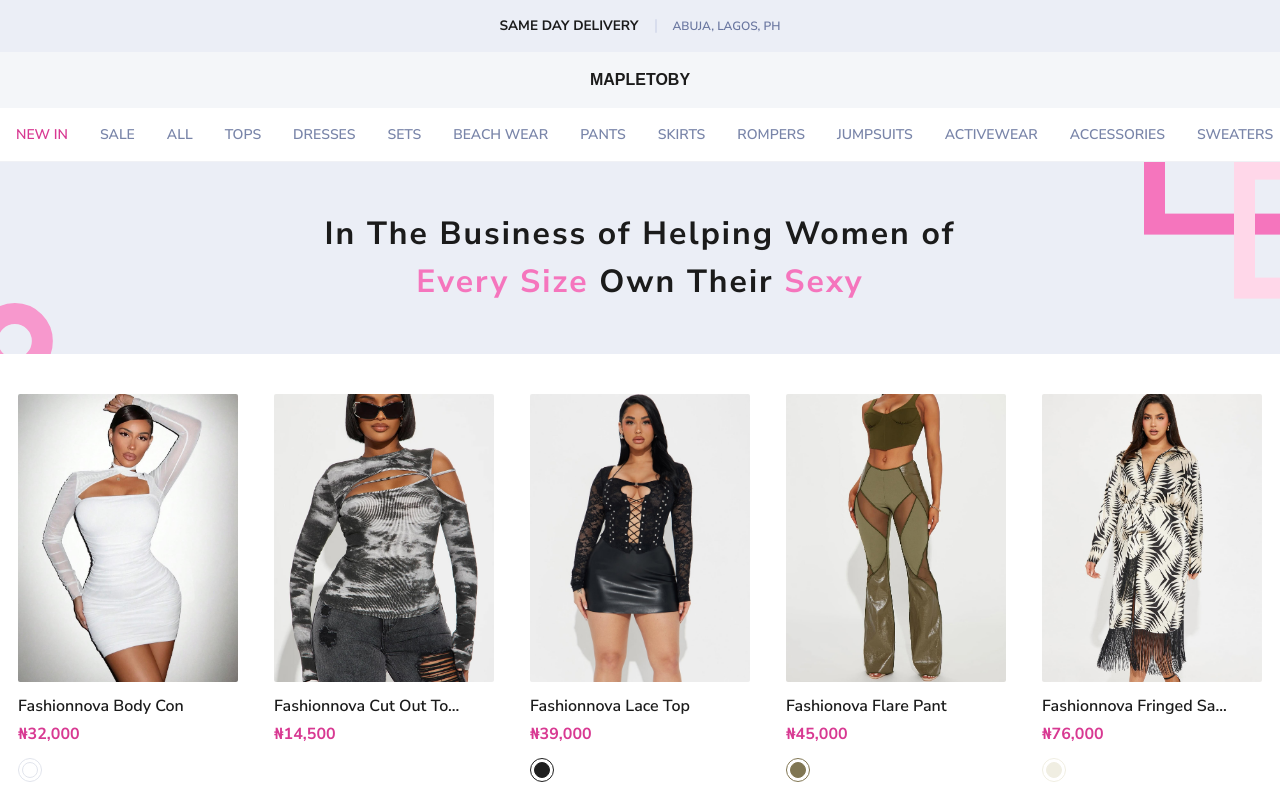
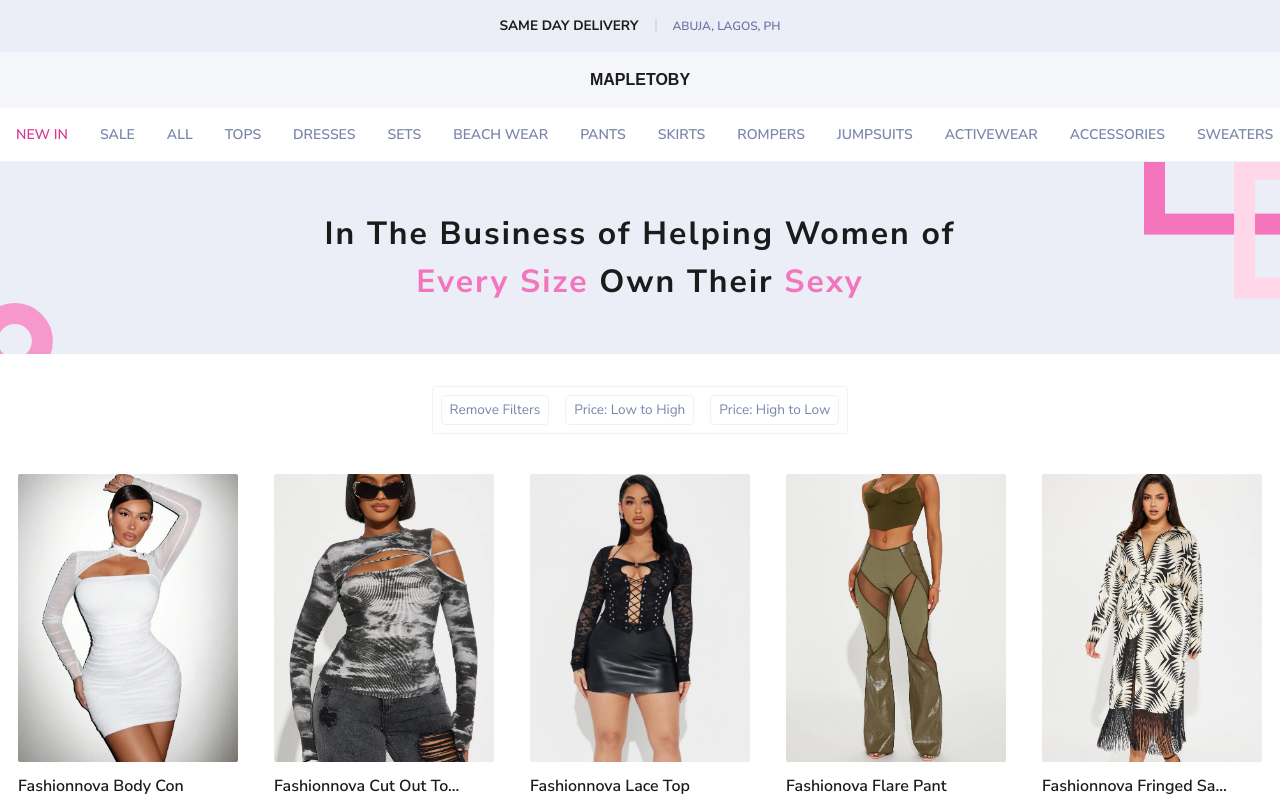
Before and after one commit to BenedictUmeozor/mapletoby, a Next.js app: page / in a window 1280 px wide. Shown: the top 800 px of the page. Built offline with nearby package versions, Linux system fonts and the light colour scheme; a web font is replaced by a local one.

Commit message:
added filtering dunctionality

```diff
--- a/components/showcase/DesktopFilter.tsx
+++ b/components/showcase/DesktopFilter.tsx
@@ -1,41 +1,36 @@
-const DesktopFilter = () => {
+"use client";
+
+type Props = {
+  sortHighToLow: () => void;
+  sortLowToHigh: () => void;
+  removeFilters: () => void;
+};
+
+const DesktopFilter = ({
+  removeFilters,
+  sortHighToLow,
+  sortLowToHigh,
+}: Props) => {
   return (
-    <div className="flex items-center gap-32 mt-8 max-md:hidden">
-      <div className="flex-1 flex items-center justify-between p-2 border border-neutral-40 rounded">
-        <button className=" text-neutral-110 heading-6-sm p-1 px-2 border border-neutral-40 rounded">
-          Size
+    <div className="flex max-md:hidden items-center justify-center mt-8">
+      <div className="flex items-center gap-4 p-2 border border-neutral-40 rounded">
+        <button
+          className="text-neutral-110 heading-6-sm p-1 px-2 border border-neutral-40 rounded cursor-pointer transition-all duration-300 hover:opacity-45"
+          onClick={removeFilters}
+        >
+          Remove Filters
         </button>
-        <button className=" text-neutral-110 heading-6-sm p-1 px-2 border border-neutral-40 rounded">
-          Colour
+        <button
+          className="text-neutral-110 heading-6-sm p-1 px-2 border border-neutral-40 rounded cursor-pointer transition-all duration-300 hover:opacity-45"
+          onClick={sortLowToHigh}
+        >
+          Price: Low to High
         </button>
-        <button className=" text-neutral-110 heading-6-sm p-1 px-2 border border-neutral-40 rounded">
-          Fabric
-        </button>
-        <button className=" text-neutral-110 heading-6-sm p-1 px-2 border border-neutral-40 rounded">
-          Price
-        </button>
-      </div>
-      <div className="flex-[3] flex items-center justify-between p-2 border border-neutral-40 rounded">
-        <button className=" text-neutral-110 heading-6-sm p-1 px-2 border border-neutral-40 rounded">
-          Best Selling
-        </button>
-        <button className=" text-neutral-110 heading-6-sm p-1 px-2 border border-neutral-40 rounded">
-          Featured
-        </button>
-        <button className=" text-neutral-110 heading-6-sm p-1 px-2 border border-neutral-40 rounded">
-          Lowest Price
-        </button>
-        <button className=" text-neutral-110 heading-6-sm p-1 px-2 border border-neutral-40 rounded">
-          Alph A - Z
-        </button>
-        <button className=" text-neutral-110 heading-6-sm p-1 px-2 border border-neutral-40 rounded">
-          Alph Z - A
-        </button>
-        <button className=" text-neutral-110 heading-6-sm p-1 px-2 border border-neutral-40 rounded">
-          Date New - Old
-        </button>
-        <button className=" text-neutral-110 heading-6-sm p-1 px-2 border border-neutral-40 rounded">
-          Date Old - New
+        <button
+          className="text-neutral-110 heading-6-sm p-1 px-2 border border-neutral-40 rounded cursor-pointer transition-all duration-300 hover:opacity-45"
+          onClick={sortHighToLow}
+        >
+          Price: High to Low
         </button>
       </div>
     </div>
--- a/components/showcase/MobileFilter.tsx
+++ b/components/showcase/MobileFilter.tsx
@@ -1,15 +1,24 @@
-import ChevronDownIcon from "@/assets/icons/ChevronDown";
+"use client"
 
-const MobileFilter = () => {
+type Props = {
+  sortHighToLow: () => void;
+  sortLowToHigh: () => void;
+};
+
+const MobileFilter = ({ sortHighToLow, sortLowToHigh }: Props) => {
   return (
     <div className="md:hidden flex items-center justify-between p-2 border border-neutral-40 rounded gap-4">
-      <div className="flex-1 flex items-center justify-between text-neutral-110 heading-6-sm p-1 px-2 border border-neutral-40 rounded cursor-pointer">
-        <span>Filter</span>
-        <ChevronDownIcon className="w-4" />
+      <div
+        className="flex-1 flex items-center justify-center text-neutral-110 heading-6-sm p-1 px-2 border border-neutral-40 rounded cursor-pointer transition-all duration-300 hover:opacity-45"
+        onClick={sortLowToHigh}
+      >
+        Price: Low to High
       </div>
-      <div className="flex-1 flex items-center justify-between text-neutral-110 heading-6-sm p-1 px-2 border border-neutral-40 rounded cursor-pointer">
-        <span>Sort</span>
-        <ChevronDownIcon className="w-4" />
+      <div
+        className="flex-1 flex items-center justify-center text-neutral-110 heading-6-sm p-1 px-2 border border-neutral-40 rounded cursor-pointer transition-all duration-300 hover:opacity-45"
+        onClick={sortHighToLow}
+      >
+        Price: High to Low
       </div>
     </div>
   );
--- a/components/showcase/Showcase.tsx
+++ b/components/showcase/Showcase.tsx
@@ -1,19 +1,43 @@
+"use client";
+
 import Container from "../container/Container";
 import { v4 as uuidV4 } from "uuid";
 import { products } from "./productData";
 import Product from "../product/Product";
 import MobileFilter from "./MobileFilter";
+import DesktopFilter from "./DesktopFilter";
+import { useCallback, useEffect, useState } from "react";
+import { sortByPriceHighToLow, sortByPriceLowToHigh } from "@/utils/functions";
 
 const Showcase = () => {
+  const [items, setItems] = useState([...products]);
+
+  const removeFilters = () => setItems([...products]);
+  const sortLowToHigh = () => setItems(sortByPriceLowToHigh([...products]));
+  const sortHighToLow = () => setItems(sortByPriceHighToLow([...products]));
+
+  useEffect(() => {
+    items;
+  }, [items]);
   return (
     <section>
       <Container>
         <div className="md:hidden mt-8 mb-4">
-          <p className="text-shade-120 text-[0.85rem] font-semibold"><span className="text-neutral-130">SHOP</span> / ALL</p>
+          <p className="text-shade-120 text-[0.85rem] font-semibold">
+            <span className="text-neutral-130">SHOP</span> / ALL
+          </p>
         </div>
-        <MobileFilter />
+        <MobileFilter
+          sortHighToLow={() => sortHighToLow()}
+          sortLowToHigh={() => sortLowToHigh()}
+        />
+        <DesktopFilter
+          removeFilters={() => removeFilters()}
+          sortHighToLow={() => sortHighToLow()}
+          sortLowToHigh={() => sortLowToHigh()}
+        />
         <div className="my-10 grid grid-cols-5 gap-8 showcase max-md:grid-cols-2 max-lg:grid-cols-3">
-          {products.map((product) => (
+          {items.map((product) => (
             <Product key={uuidV4()} product={product} />
           ))}
         </div>
--- a/utils/functions.ts
+++ b/utils/functions.ts
@@ -1,3 +1,17 @@
+import { ProductInterface } from "@/components/showcase/productData";
+
 export function formatNumberWithCommas(number: number): string {
   return number.toLocaleString("en-US");
 }
+
+export function sortByPriceLowToHigh(
+  products: ProductInterface[]
+): ProductInterface[] {
+  return products.sort((a, b) => a.price - b.price);
+}
+
+export function sortByPriceHighToLow(
+  products: ProductInterface[]
+): ProductInterface[] {
+  return products.sort((a, b) => b.price - a.price);
+}
```
